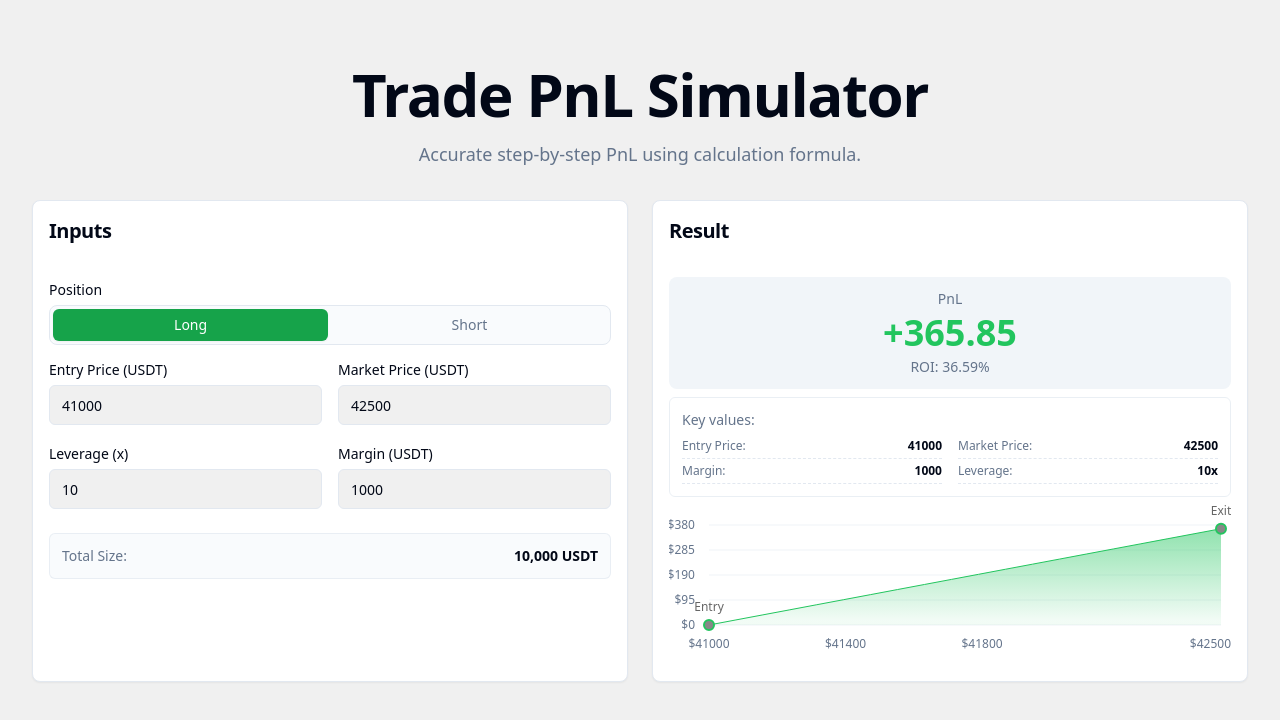
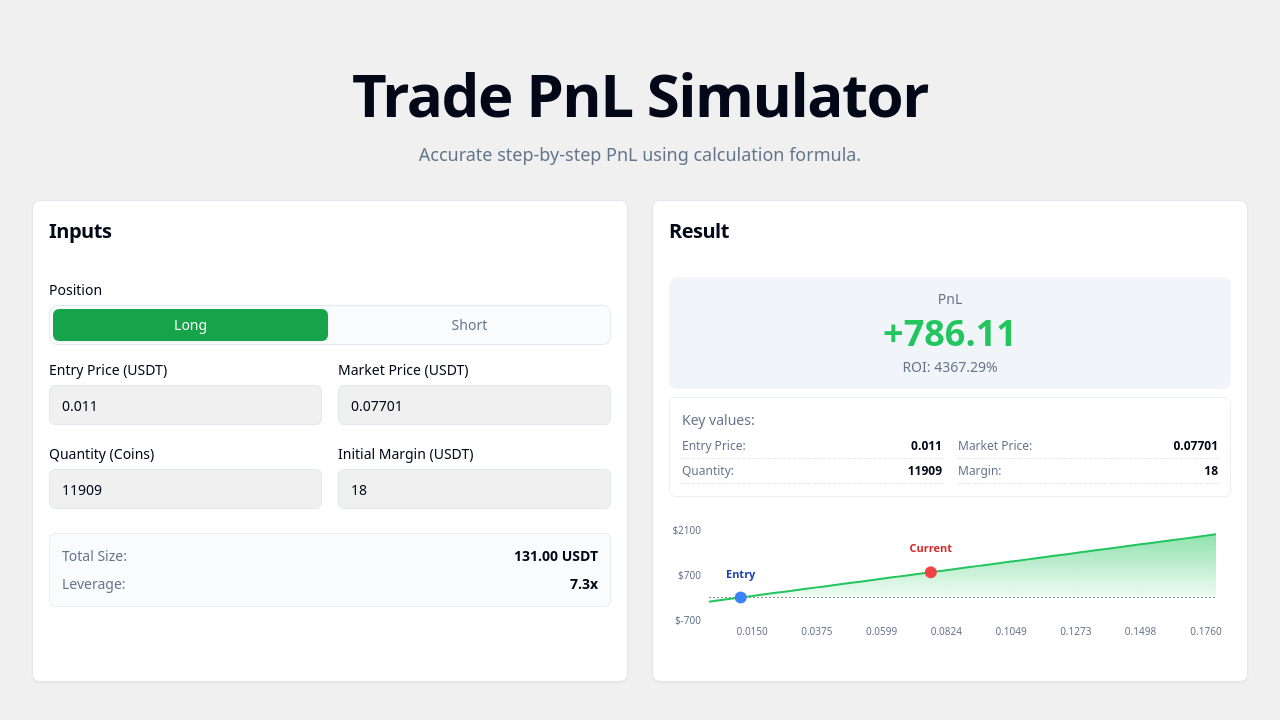
Before and after one commit to QuantMallah/PnL-Simulator, a Next.js app: page / in a window 1280 px wide. Shown: the top 720 px of the page. Built offline with nearby package versions, Linux system fonts and the light colour scheme.

Commit message:
Updated Accurate PnL Logic Based on Quantity Of Coins

```diff
--- a/src/components/pnl-calculator.tsx
+++ b/src/components/pnl-calculator.tsx
@@ -32,6 +32,8 @@ function useDebounce<T>(value: T, delay: number): T {
 type ChartData = {
   marketPrice: number;
   pnl: number;
+  isEntry?: boolean;
+  isMarket?: boolean;
 };
 
 const evaluateFormula = (
@@ -39,17 +41,15 @@ const evaluateFormula = (
   values: {
     entryPrice: number;
     marketPrice: number;
-    leverage: number;
-    margin: number;
+    quantity: number;
   }
 ): number => {
   try {
-    const { entryPrice, marketPrice, leverage, margin } = values;
+    const { entryPrice, marketPrice, quantity } = values;
     const formulaWithValues = formula
       .replace(/marketPrice/g, String(marketPrice))
       .replace(/entryPrice/g, String(entryPrice))
-      .replace(/leverage/g, String(leverage))
-      .replace(/margin/g, String(margin));
+      .replace(/quantity/g, String(quantity));
 
     const result = new Function(`return ${formulaWithValues}`)();
     return Number(result);
@@ -59,12 +59,11 @@ const evaluateFormula = (
   }
 };
 
-
 export function PnlCalculator() {
-  const [entryPrice, setEntryPrice] = useState("41000");
-  const [marketPrice, setMarketPrice] = useState("42500");
-  const [leverage, setLeverage] = useState("10");
-  const [margin, setMargin] = useState("1000");
+  const [entryPrice, setEntryPrice] = useState("0.011");
+  const [marketPrice, setMarketPrice] = useState("0.07701");
+  const [quantity, setQuantity] = useState("11909");
+  const [margin, setMargin] = useState("18");
   const [pnl, setPnl] = useState<number | null>(null);
   const [roi, setRoi] = useState<number | null>(null);
   const [loading, setLoading] = useState(false);
@@ -75,44 +74,52 @@ export function PnlCalculator() {
   const [inputsFocused, setInputsFocused] = useState({
     entryPrice: false,
     marketPrice: false,
-    leverage: false,
+    quantity: false,
     margin: false,
   });
 
   const debouncedEntryPrice = useDebounce(entryPrice, 500);
   const debouncedMarketPrice = useDebounce(marketPrice, 500);
-  const debouncedLeverage = useDebounce(leverage, 500);
+  const debouncedQuantity = useDebounce(quantity, 500);
   const debouncedMargin = useDebounce(margin, 500);
 
+  // Updated formula to use quantity directly (Binance-style)
   const formula = useMemo(() => {
-    const baseFormula = `* (leverage * margin / entryPrice)`;
     if (positionType === "long") {
-      return `(marketPrice - entryPrice)` + baseFormula;
+      return `(marketPrice - entryPrice) * quantity`;
     } else {
-      return `(entryPrice - marketPrice)` + baseFormula;
+      return `(entryPrice - marketPrice) * quantity`;
     }
   }, [positionType]);
 
-  const totalSize = useMemo(() => {
-    const lev = parseFloat(leverage);
+  // Notional position size (what Binance shows as "Size USDT")
+  const notionalSize = useMemo(() => {
+    const ep = parseFloat(entryPrice);
+    const qty = parseFloat(quantity);
+    if (isNaN(ep) || isNaN(qty)) return 0;
+    return ep * qty;
+  }, [entryPrice, quantity]);
+
+  // Effective leverage calculation
+  const effectiveLeverage = useMemo(() => {
     const mar = parseFloat(margin);
-    if (isNaN(lev) || isNaN(mar)) return 0;
-    return lev * mar;
-  }, [leverage, margin]);
+    if (isNaN(mar) || mar <= 0 || notionalSize <= 0) return 0;
+    return notionalSize / mar;
+  }, [notionalSize, margin]);
 
   const calculatePnl = useCallback(async () => {
     const ep = parseFloat(debouncedEntryPrice);
     const mp = parseFloat(debouncedMarketPrice);
-    const lev = parseFloat(debouncedLeverage);
+    const qty = parseFloat(debouncedQuantity);
     const mar = parseFloat(debouncedMargin);
 
     if (
       isNaN(ep) ||
       isNaN(mp) ||
-      isNaN(lev) ||
+      isNaN(qty) ||
       isNaN(mar) ||
       mp <= 0 ||
-      lev <= 0 ||
+      qty <= 0 ||
       mar <= 0 ||
       ep <= 0
     ) {
@@ -129,33 +136,76 @@ export function PnlCalculator() {
         const newPnl = evaluateFormula(formula, {
           entryPrice: ep,
           marketPrice: mp,
-          leverage: lev,
-          margin: mar,
+          quantity: qty,
         });
 
         setPnl(newPnl);
         setRoi((newPnl / mar) * 100);
         setAnimationKey((prev) => prev + 1);
 
-        const priceRange = mp - ep;
-        const steps = 20;
-        const step = priceRange / (steps - 1);
+        // Generate chart data with more reasonable price range
+        const priceRange = Math.abs(mp - ep) * 2; // Expand range around current prices
+        const centerPrice = (mp + ep) / 2;
+        const minPrice = Math.max(0.000001, centerPrice - priceRange);
+        const maxPrice = centerPrice + priceRange;
 
+        const steps = 48; // Reduced to make room for exact points
+        const step = (maxPrice - minPrice) / (steps - 1);
+
+        // Generate regular chart data
         const data: ChartData[] = Array.from({ length: steps }, (_, i) => {
-          const currentMarketPrice = ep + (step * i);
+          const currentMarketPrice = minPrice + (step * i);
           if (currentMarketPrice <= 0) return { marketPrice: 0, pnl: 0 };
           const pnlValue = evaluateFormula(formula, {
             entryPrice: ep,
             marketPrice: currentMarketPrice,
-            leverage: lev,
-            margin: mar,
+            quantity: qty,
           });
           return {
-            marketPrice: parseFloat(currentMarketPrice.toFixed(2)),
+            marketPrice: parseFloat(currentMarketPrice.toFixed(8)),
             pnl: parseFloat(pnlValue.toFixed(2)),
           };
         });
-        setChartData(data.filter(d => d.marketPrice > 0));
+
+        // Calculate exact PnL for entry and market prices
+        const entryPnl = evaluateFormula(formula, {
+          entryPrice: ep,
+          marketPrice: ep, // At entry, PnL should be 0
+          quantity: qty,
+        });
+
+        const currentPnl = evaluateFormula(formula, {
+          entryPrice: ep,
+          marketPrice: mp,
+          quantity: qty,
+        });
+
+        // Add exact entry point
+        data.push({
+          marketPrice: parseFloat(ep.toFixed(8)),
+          pnl: parseFloat(entryPnl.toFixed(2)),
+          isEntry: true // Flag for identification
+        } as any);
+
+        // Add exact current market point
+        data.push({
+          marketPrice: parseFloat(mp.toFixed(8)),
+          pnl: parseFloat(currentPnl.toFixed(2)),
+          isMarket: true // Flag for identification
+        } as any);
+
+        // Sort by price and remove near-duplicates
+        const sortedData = data
+          .filter(d => d.marketPrice > 0)
+          .sort((a, b) => a.marketPrice - b.marketPrice)
+          .filter((item, index, array) => {
+            if (index === 0) return true;
+            // Keep if it's an exact point or far enough from previous
+            return (item as any).isEntry || (item as any).isMarket ||
+                   Math.abs(item.marketPrice - array[index - 1].marketPrice) > 0.000001;
+          });
+
+        setChartData(sortedData);
 
       } catch (error) {
         console.error("Error calculating PnL:", error);
@@ -167,7 +217,7 @@ export function PnlCalculator() {
       }
     }, 100);
 
-  }, [debouncedEntryPrice, debouncedMarketPrice, debouncedLeverage, debouncedMargin, formula]);
+  }, [debouncedEntryPrice, debouncedMarketPrice, debouncedQuantity, debouncedMargin, formula]);
 
   useEffect(() => {
     calculatePnl();
@@ -184,8 +234,8 @@ export function PnlCalculator() {
         case 'marketPrice':
           setMarketPrice('');
           break;
-        case 'leverage':
-          setLeverage('');
+        case 'quantity':
+          setQuantity('');
           break;
         case 'margin':
           setMargin('');
@@ -235,11 +285,12 @@ export function PnlCalculator() {
               <Input
                 id="entryPrice"
                 type="number"
-                placeholder="e.g., 40000"
+                placeholder="e.g., 0.000846"
                 value={entryPrice}
                 onChange={(e) => setEntryPrice(e.target.value)}
                 onFocus={() => handleInputFocus('entryPrice')}
                 min="0"
+                step="any"
                 className="h-8 md:h-10 text-sm"
               />
             </div>
@@ -248,33 +299,34 @@ export function PnlCalculator() {
               <Input
                 id="marketPrice"
                 type="number"
-                placeholder="e.g., 42000"
+                placeholder="e.g., 0.000339"
                 value={marketPrice}
                 onChange={(e) => setMarketPrice(e.target.value)}
                 onFocus={() => handleInputFocus('marketPrice')}
+                min="0"
+                step="any"
+                className="h-8 md:h-10 text-sm"
+              />
+            </div>
+            <div className="space-y-1">
+              <Label htmlFor="quantity" className="text-xs md:text-sm">Quantity (Coins)</Label>
+              <Input
+                id="quantity"
+                type="number"
+                placeholder="e.g., 1000000"
+                value={quantity}
+                onChange={(e) => setQuantity(e.target.value)}
+                onFocus={() => handleInputFocus('quantity')}
                 min="0"
                 className="h-8 md:h-10 text-sm"
               />
             </div>
             <div className="space-y-1">
-              <Label htmlFor="leverage" className="text-xs md:text-sm">Leverage (x)</Label>
-              <Input
-                id="leverage"
-                type="number"
-                placeholder="e.g., 10"
-                value={leverage}
-                onChange={(e) => setLeverage(e.target.value)}
-                onFocus={() => handleInputFocus('leverage')}
-                min="0"
-                className="h-8 md:h-10 text-sm"
-              />
-            </div>
-            <div className="space-y-1">
-              <Label htmlFor="margin" className="text-xs md:text-sm">Margin (USDT)</Label>
+              <Label htmlFor="margin" className="text-xs md:text-sm">Initial Margin (USDT)</Label>
               <Input
                 id="margin"
                 type="number"
-                placeholder="e.g., 1000"
+                placeholder="e.g., 18"
                 value={margin}
                 onChange={(e) => setMargin(e.target.value)}
                 onFocus={() => handleInputFocus('margin')}
@@ -285,11 +337,15 @@ export function PnlCalculator() {
           </div>
 
           <div className="pt-1 md:pt-3">
-            <div className="space-y-1 rounded-md border border-border/70 p-2 md:p-3 bg-muted/40">
-             <div className="flex items-center justify-between text-xs md:text-sm">
+            <div className="space-y-2 rounded-md border border-border/70 p-2 md:p-3 bg-muted/40">
+              <div className="flex items-center justify-between text-xs md:text-sm">
                 <span className="text-muted-foreground">Total Size:</span>
-                <span className="font-semibold">{totalSize.toLocaleString()} USDT</span>
-             </div>
+                <span className="font-semibold">{notionalSize.toFixed(2)} USDT</span>
+              </div>
+              <div className="flex items-center justify-between text-xs md:text-sm">
+                <span className="text-muted-foreground">Leverage:</span>
+                <span className="font-semibold">{effectiveLeverage.toFixed(1)}x</span>
+              </div>
             </div>
           </div>
 
@@ -332,12 +388,12 @@ export function PnlCalculator() {
                 <span className="font-semibold">{marketPrice}</span>
               </div>
               <div className="flex justify-between border-b border-dashed pb-1">
+                <span className="text-muted-foreground">Quantity:</span>
+                <span className="font-semibold">{quantity}</span>
+              </div>
+              <div className="flex justify-between border-b border-dashed pb-1">
                 <span className="text-muted-foreground">Margin:</span>
                 <span className="font-semibold">{margin}</span>
-              </div>
-              <div className="flex justify-between border-b border-dashed pb-1">
-                <span className="text-muted-foreground">Leverage:</span>
-                <span className="font-semibold">{leverage}x</span>
               </div>
             </div>
           </div>
--- a/src/components/pnl-chart.tsx
+++ b/src/components/pnl-chart.tsx
@@ -9,6 +9,7 @@ import {
   XAxis,
   YAxis,
   Dot,
+  ReferenceLine,
 } from "recharts"
 
 import {
@@ -20,6 +21,8 @@ import {
 type ChartData = {
   marketPrice: number
   pnl: number
+  isEntry?: boolean
+  isMarket?: boolean
 }
 
 interface PnlChartProps {
@@ -33,35 +36,58 @@ const chartConfig = {
   pnl: {
     label: "PnL",
   },
-  marketPrice: {
-    label: "Market Price"
-  }
 } satisfies ChartConfig
 
+// Format price for display
+const formatPrice = (value: number): string => {
+  if (value >= 1) return value.toFixed(2)
+  if (value >= 0.01) return value.toFixed(4)
+  if (value >= 0.0001) return value.toFixed(6)
+  return value.toFixed(8)
+}
+
 const CustomDot = (props: any) => {
-  const { cx, cy, stroke, payload, entryPrice, marketPrice } = props;
-  const tolerance = 0.001;
+  const { cx, cy, payload } = props;
 
-  if (Math.abs(payload.marketPrice - entryPrice) < tolerance || Math.abs(payload.marketPrice - marketPrice) < tolerance) {
-    let fill, label;
-    if (Math.abs(payload.marketPrice - entryPrice) < tolerance) {
-      fill = "#888888"; // grey
-      label = "Entry";
-    } else {
-      fill = "#888888"; // grey
-      label = "Exit";
-    }
+  // Check if this is an exact entry or market point
+  if (payload.isEntry) {
     return (
-      <>
-        <Dot cx={cx} cy={cy} r={5} stroke={stroke} strokeWidth={2} fill={fill} />
-        <text x={cx} y={cy - 10} dy={-4} fill="#666" fontSize={12} textAnchor="middle">{label}</text>
-      </>
+      <g>
+        <Dot cx={cx} cy={cy} r={6} fill="#3b82f6" stroke="#fff" strokeWidth={3} />
+        <text
+          x={cx}
+          y={cy - 20}
+          fill="#1e40af"
+          fontSize={11}
+          fontWeight="bold"
+          textAnchor="middle"
+        >
+          Entry
+        </text>
+      </g>
+    );
+  }
+
+  if (payload.isMarket) {
+    return (
+      <g>
+        <Dot cx={cx} cy={cy} r={6} fill="#ef4444" stroke="#fff" strokeWidth={3} />
+        <text
+          x={cx}
+          y={cy - 20}
+          fill="#dc2626"
+          fontSize={11}
+          fontWeight="bold"
+          textAnchor="middle"
+        >
+          Current
+        </text>
+      </g>
     );
   }
 
   return null;
 };
-
 
 export function PnlChart({ data, pnl, entryPrice, marketPrice }: PnlChartProps) {
   const pnlColor = pnl === null ? "#888888" : pnl >= 0 ? "#22c55e" : "#ef4444"
@@ -69,68 +95,83 @@ export function PnlChart({ data, pnl, entryPrice, marketPrice }: PnlChartProps)
   return (
     <ChartContainer config={chartConfig} className="h-full w-full">
       <AreaChart
-        accessibilityLayer
         data={data}
         margin={{
-          left: -20,
-          right: 10,
-          top: 20,
-          bottom: 10,
+          left: -10,
+          right: 15,
+          top: 25,
+          bottom: 15,
         }}
       >
-        <CartesianGrid vertical={false} />
+        <CartesianGrid strokeDasharray="3 3" opacity={0.3} />
+
+        {/* Zero line reference */}
+        <ReferenceLine y={0} stroke="#666" strokeDasharray="2 2" opacity={0.7} />
+
         <XAxis
           dataKey="marketPrice"
+          type="number"
+          scale="linear"
+          domain={['dataMin', 'dataMax']}
+          tickFormatter={formatPrice}
           tickLine={false}
           axisLine={false}
-          tickMargin={8}
+          fontSize={10}
+        />
+
+        <YAxis
           tickFormatter={(value) => `$${value}`}
-          type="number"
-          domain={['dataMin', 'dataMax']}
-        />
-        <YAxis
           tickLine={false}
           axisLine={false}
-          tickMargin={8}
-          tickFormatter={(value) => `$${value}`}
+          fontSize={10}
+          width={50}
         />
+
         <Tooltip
-          cursor={false}
-          content={<ChartTooltipContent
-            indicator="dot"
-            formatter={(value, name, props) => {
-              if (name === 'pnl') {
-                const { payload } = props;
-                return (
-                  <div className="flex flex-col gap-1 p-1">
-                    <div className="flex justify-between gap-4">
-                      <span className="text-muted-foreground">PnL:</span>
-                      <span className="font-bold">${Number(value).toFixed(2)}</span>
+          content={({ active, payload, label }) => {
+            if (active && payload && payload.length) {
+              const data = payload[0].payload as ChartData;
+              return (
+                <div className="rounded-lg border bg-background p-3 shadow-lg">
+                  <div className="space-y-2">
+                    <div className="flex justify-between items-center gap-4">
+                      <span className="text-xs text-muted-foreground">Price:</span>
+                      <span className="font-mono text-sm">${formatPrice(data.marketPrice)}</span>
                     </div>
-                    <div className="flex justify-between gap-4">
-                      <span className="text-muted-foreground">Price:</span>
-                      <span className="font-bold">${Number(payload.marketPrice).toFixed(2)}</span>
+                    <div className="flex justify-between items-center gap-4">
+                      <span className="text-xs text-muted-foreground">PnL:</span>
+                      <span className={`font-bold text-sm ${data.pnl >= 0 ? 'text-green-600' : 'text-red-600'}`}>
+                        ${data.pnl.toFixed(2)}
+                      </span>
                     </div>
+                    {data.isEntry && (
+                      <div className="text-xs text-blue-600 font-semibold">Entry Point</div>
+                    )}
+                    {data.isMarket && (
+                      <div className="text-xs text-red-600 font-semibold">Current Price</div>
+                    )}
                   </div>
-                )
-              }
-              return null
-            }}
-          />}
+                </div>
+              );
+            }
+            return null;
+          }}
         />
+
         <defs>
           <linearGradient id="fillPnl" x1="0" y1="0" x2="0" y2="1">
             <stop offset="5%" stopColor={pnlColor} stopOpacity={0.8} />
             <stop offset="95%" stopColor={pnlColor} stopOpacity={0.1} />
           </linearGradient>
         </defs>
+
         <Area
           dataKey="pnl"
-          type="natural"
+          type="monotone"
           fill="url(#fillPnl)"
           stroke={pnlColor}
-          stackId="a"
-          dot={<CustomDot entryPrice={entryPrice} marketPrice={marketPrice} />}
+          strokeWidth={2}
+          dot={<CustomDot />}
         />
       </AreaChart>
     </ChartContainer>
```
